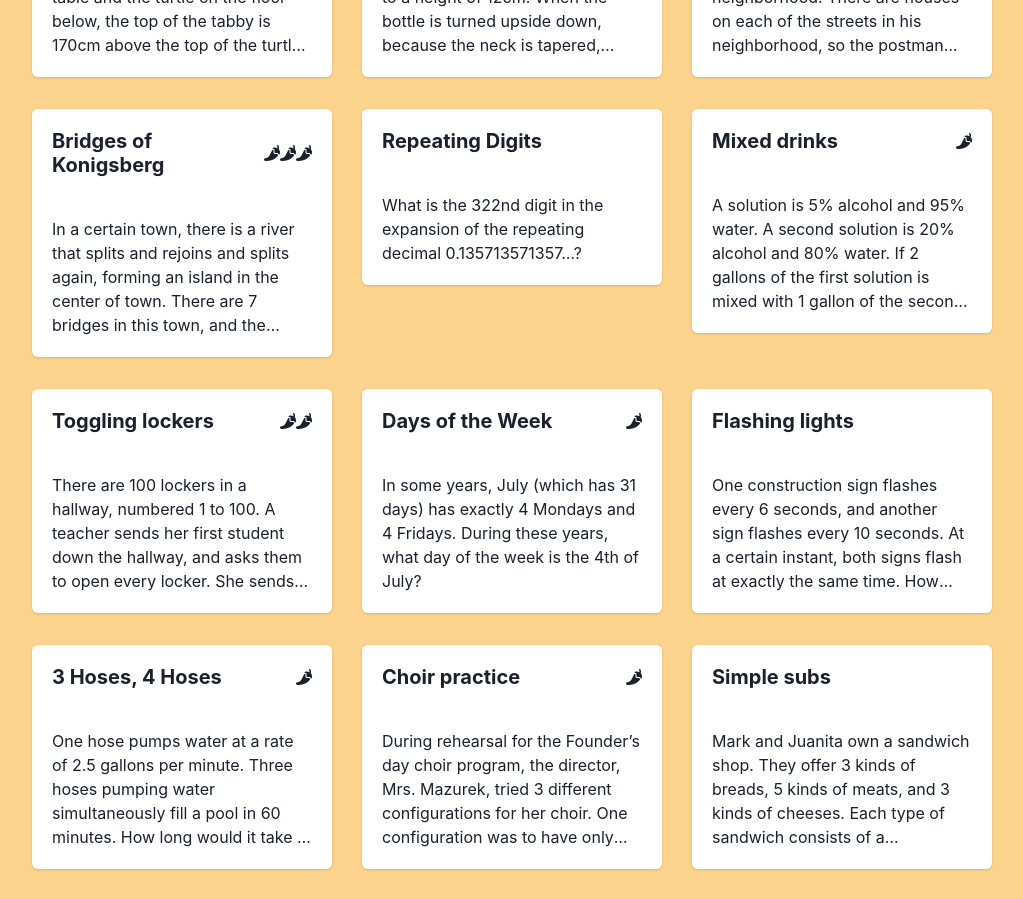
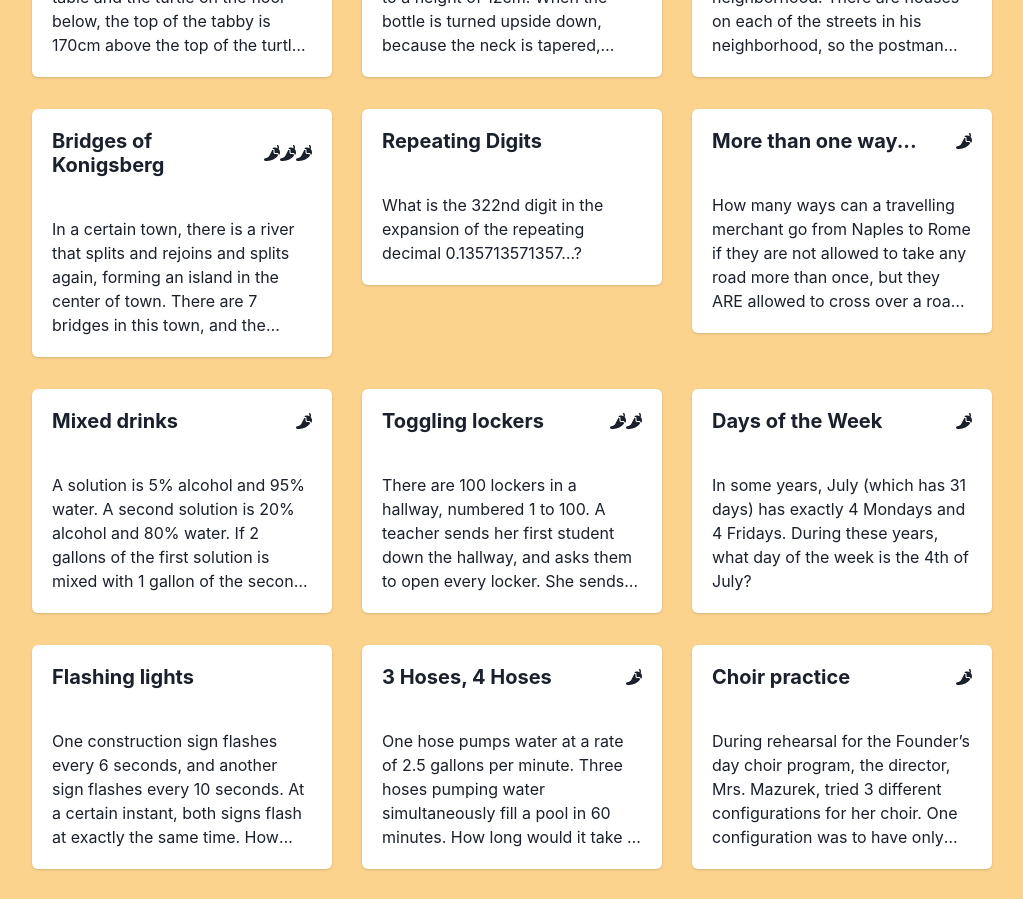
Before and after one commit to davebro1031/EnchantedMath, a React (Vite) app: page / in a window 1280 px wide. Shown: the part 1000-1899 px from the top of the page, without its empty margins (253-1276 px from the left). Built offline with nearby package versions, Linux system fonts and the light colour scheme.

Commit message:
add p19 problem data;

```diff
--- a/src/problems/data.js
+++ b/src/problems/data.js
@@ -201,6 +201,20 @@ export const problems = [
             "potpourri"
         ],
         chilis: 0
+    },
+    {
+        id: 19,
+        title: "More than one way...",
+        text: "How many ways can a travelling merchant go from Naples to Rome if they are not allowed to take any road more than once, but they ARE allowed to cross over a road they have taken before?",
+        hints: [
+            "Label the middle three roads with A, B, and C. Routes can be written as 'words' - how many valid words are there?"
+        ],
+        wrongAnswers: null,
+        categories: [
+            "graph theory",
+            "combinatorics"
+        ],
+        chilis: 1
     },
     {
         id: 20,
```
Also changed, not shown: src/images/p31_matchstick_houses.PNG (added).
